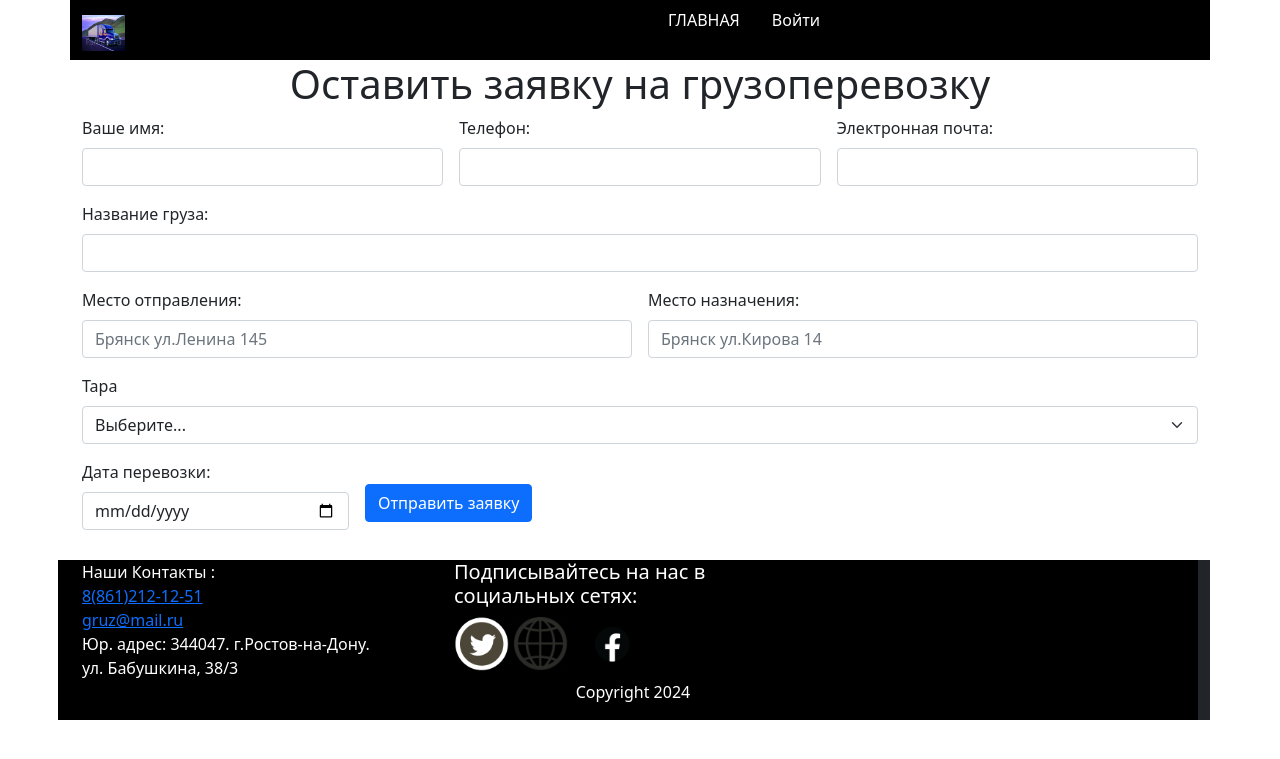
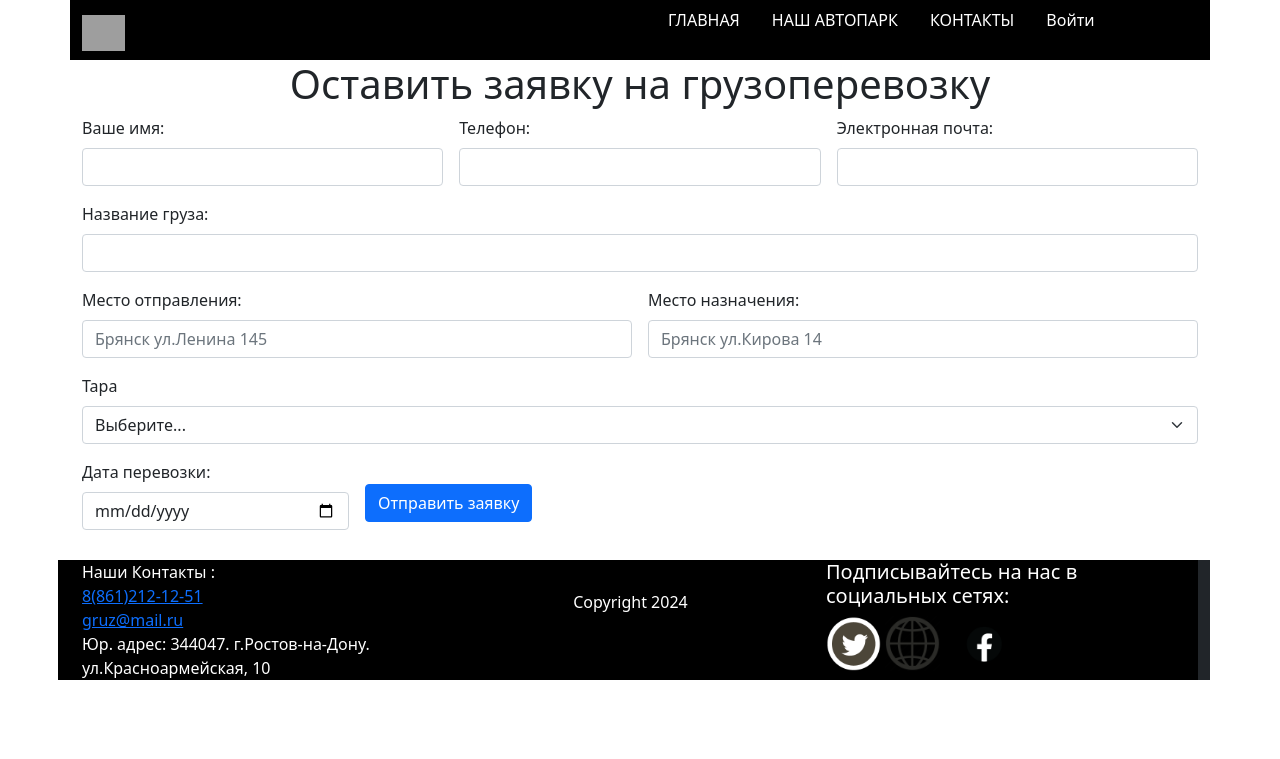
Before and after one commit to ivanevkan/gruzoperevozki, a PHP site: page /index.php in a window 1280 px wide. Shown: the top 759 px of the page. Run offline with PHP 8.4, Linux system fonts and the light colour scheme; grey boxes are pictures that could not be loaded.

Commit message:
Add files via upload

```diff
--- a/temp/database.php
+++ b/temp/database.php
@@ -1,6 +1,4 @@
 <?php
 $mysqli  = new mysqli ("localhost","root", "", "gruzoperevozki");
 $mysqli->set_charset("utf8");
-
-
 ?>
--- a/temp/footer.php
+++ b/temp/footer.php
@@ -12,9 +12,14 @@
                 <a class="phone" href="#"><i class="fa fa-phone"></i>8(861)212-12-51</a>&nbsp;&nbsp;<br>
                 <a class="envelope" href="#"><i class="fa fa-envelope"></i>gruz@mail.ru</a><br>
 
-                Юр. адрес: 344047. г.Ростов-на-Дону.<br> ул. Бабушкина, 38/3
-            </div>
+                Юр. адрес: 344047. г.Ростов-на-Дону.<br> ул.Красноармейская, 10
+                </div>
+                <div class="col-4">
+            <div class="textcopy"style="text-align:center;margin-left:5px; margin-top:30px;">
 
+            <p>Copyright 2024</p>
+</div>
+</div>
              <div class="col-4">
                 <div class="text">
                     <h5>Подписывайтесь на нас в социальных сетях:</h5>
@@ -26,6 +31,5 @@
 
 
 
-<div class="textcopy"style="text-align:center;margin-left:5px;">
- <p>Copyright 2024</p>
+
     </footer>
--- a/temp/nav.php
+++ b/temp/nav.php
@@ -5,7 +5,7 @@
         <div class="row">
          <div class="col-lg-6">
             <div class="head-item logo">
-              <img src="img/car.png" class="img-fluid"style="width: 50px;height: 60px;padding-top: 15px; padding-right: 7px; padding-bottom:9px;">
+              <img src="img/logo2.png" class="img-fluid"style="width: 50px;height: 60px;padding-top: 15px; padding-right: 7px; padding-bottom:9px;">
 
 
 </div>
@@ -17,7 +17,11 @@
         <a class="nav-link active" aria-current="page" href="index.php"style="color:white">ГЛАВНАЯ</a>
       </li>
 
+      <a class="nav-link active" aria-current="page" href="avtopark.php"style="color:white">НАШ АВТОПАРК</a>
+      </li>
 
+      <a class="nav-link active" aria-current="page" href="kontact.php"style="color:white">КОНТАКТЫ</a>
+      </li>
         <a class="nav-link" href ="login.php"style="color:white">Войти</a>
       </li>
 
```
Also changed, not shown: temp/head.php (line endings or trailing spaces), temp/login.php (line endings or trailing spaces), temp/nav1.php (line endings or trailing spaces).
